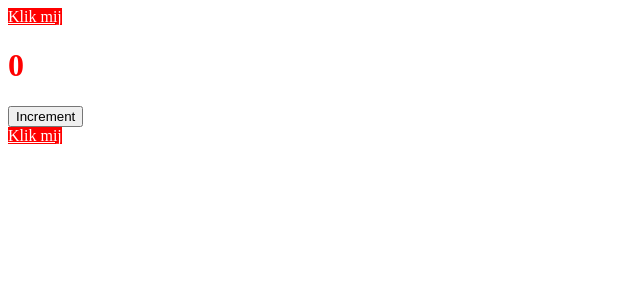
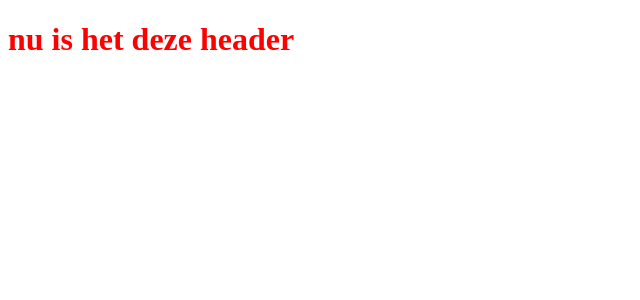
Before and after one commit to MathijsN/Some-React, a React (Vite) app in the folder First-React-and-Vite-Combo/: page / in a window 1280 px wide. Shown: the top 300 px of the page, without its empty margins (0-640 px from the left). Built offline with nearby package versions, Linux system fonts and the light colour scheme.

Commit message:
partials

```diff
--- a/First-React-and-Vite-Combo/src/App.jsx
+++ b/First-React-and-Vite-Combo/src/App.jsx
@@ -2,26 +2,13 @@ import { useState } from 'react'
 import { Fragment } from 'react';
 import './styles.css'
 
+import Header from './components/header'
+
 function App() {
-  const [count, setCount] = useState(0);
   return (
-    <main>
-      <Link />
-      <h1>{count}</h1>
-      <button onClick={() => setCount(count + 1)}>
-        Increment
-      </button>
-      <footer>
-        <Link />
-      </footer>
-    </main>
-  )
-}
 
-function Link() {
-  return (
     <>
-      <a href="#">Klik mij</a>
+      <Header content="nu is het deze header" />
     </>
   )
 }
--- /dev/null
+++ b/First-React-and-Vite-Combo/src/components/header.jsx
@@ -0,0 +1,7 @@
+export default function Header(props) {
+    return (
+        <header>
+            <h1>{props.content}</h1>
+        </header>
+    )
+}
```
